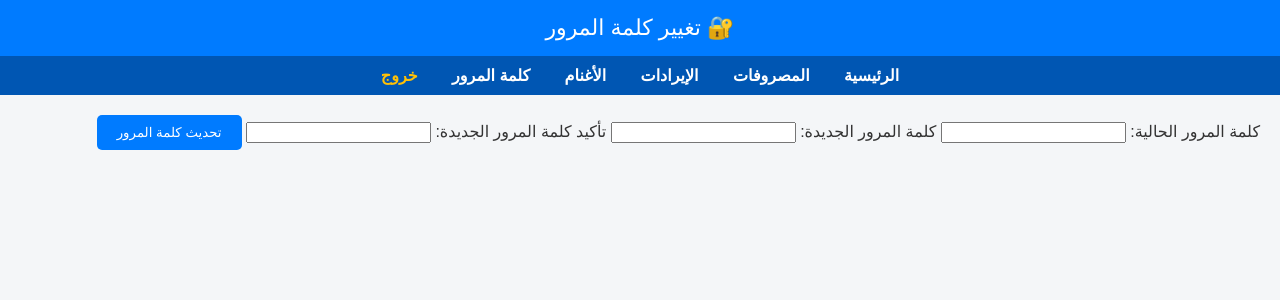
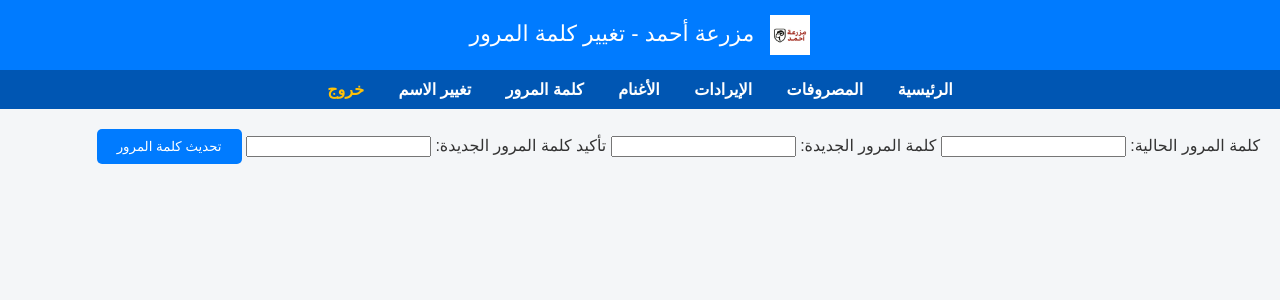
Before and after one commit to ahmed1415-46/marz3a-ahmed, a PHP site: page /change_password.php in a window 1280 px wide. Shown: the top 300 px of the page. Run offline with PHP 8.4, Linux system fonts and the light colour scheme; the visitor is signed in with stand-in values (Sample User, id 1).

Commit message:
Update change_password.php

```diff
--- a/change_password.php
+++ b/change_password.php
@@ -1,4 +1,3 @@
-
 <?php
 session_start();
 if (!isset($_SESSION['user'])) {
@@ -43,7 +42,10 @@ if ($_SERVER['REQUEST_METHOD'] === 'POST') {
 </head>
 <body>
 
-<header>🔐 تغيير كلمة المرور</header>
+<header>
+    <img src="logo.png" alt="شعار مزرعة أحمد" style="height:40px; vertical-align: middle;">
+    <span style="margin-right: 10px;">مزرعة أحمد - تغيير كلمة المرور</span>
+</header>
 
 <nav>
     <a href="index.php">الرئيسية</a>
@@ -51,6 +53,7 @@ if ($_SERVER['REQUEST_METHOD'] === 'POST') {
     <a href="income.php">الإيرادات</a>
     <a href="sheep.php">الأغنام</a>
     <a href="change_password.php">كلمة المرور</a>
+    <a href="change_username.php">تغيير الاسم</a>
     <a href="logout.php" style="color:#ffc107;">خروج</a>
 </nav>
 
```
